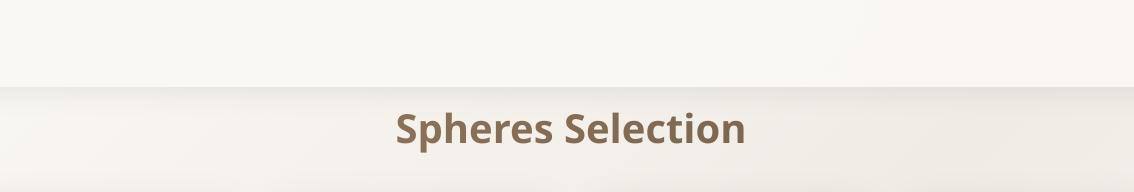
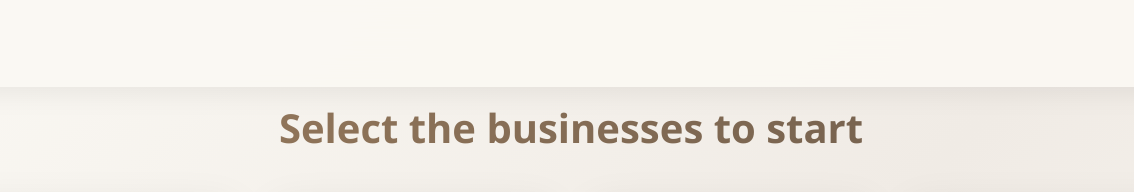
Before and after one commit to AstrioLabs/Brands-Collab, a plain HTML site: page index.html in a window 1280 px wide. Shown: the top 192 px of the page, 69-1203 px from the left. Drawn offline with Linux system fonts and the light colour scheme.

Commit message:
Update index.html

```diff
--- a/index.html
+++ b/index.html
@@ -26,7 +26,7 @@
 
     <!-- Products Grid -->
     <main class="main-content">
-        <h2 class="section-title">Spheres Selection</h2>
+        <h2 class="section-title">Select the businesses to start</h2>
         <div class="products-grid" id="productsGrid"></div>
     </main>
 
```
